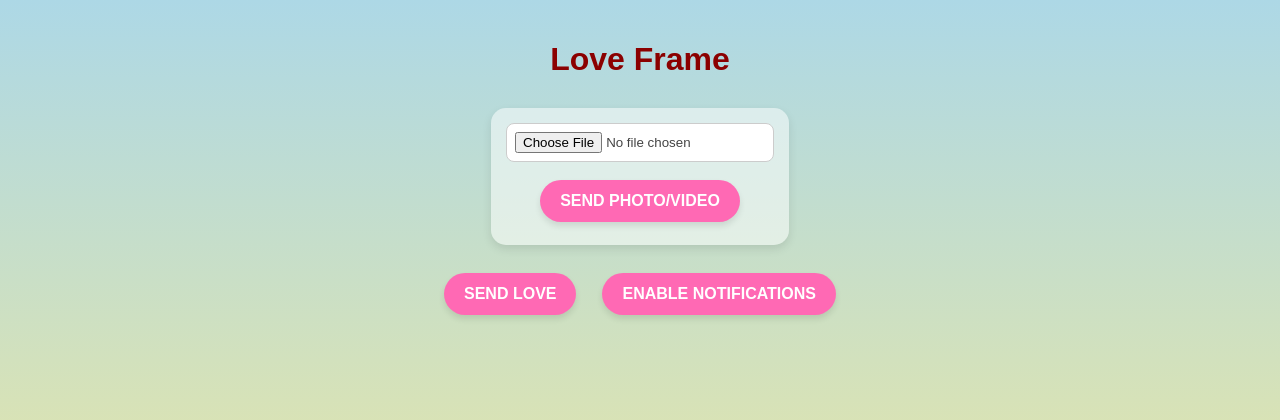
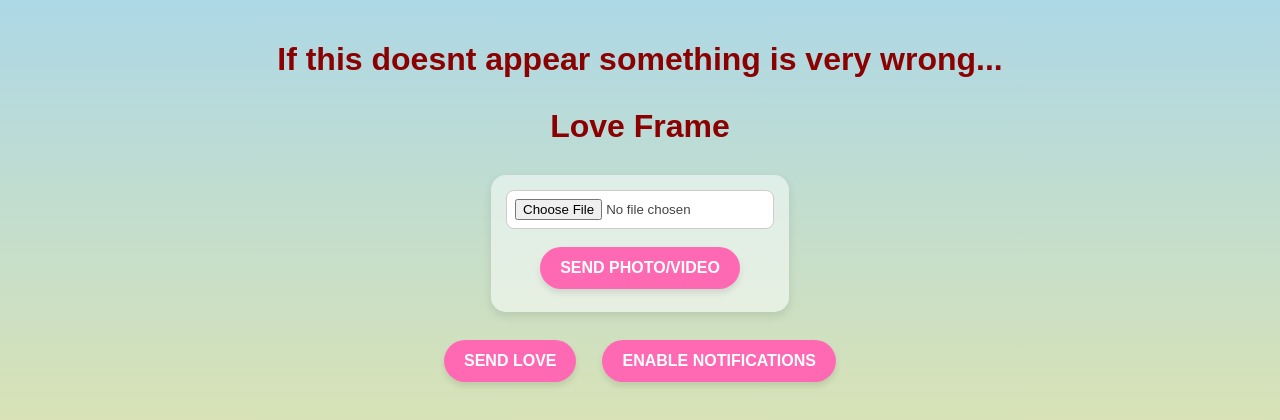
Before and after one commit to picture-memories/Love-Frame, a Flask app: page / in a window 1280 px wide. Shown: the top 420 px of the page. Run offline with Flask 3, Linux system fonts and the light colour scheme; parts of the project's set-up code (start-up, migrations or seed data) failed here and were passed over.

Commit message:
Update index.html

```diff
--- a/templates/index.html
+++ b/templates/index.html
@@ -11,7 +11,7 @@
 
 </head>
 <body>
-
+    <h1>If this doesnt appear something is very wrong...</h1>
     <h1>Love Frame</h1>
 
     <div class="controls-container">
```
